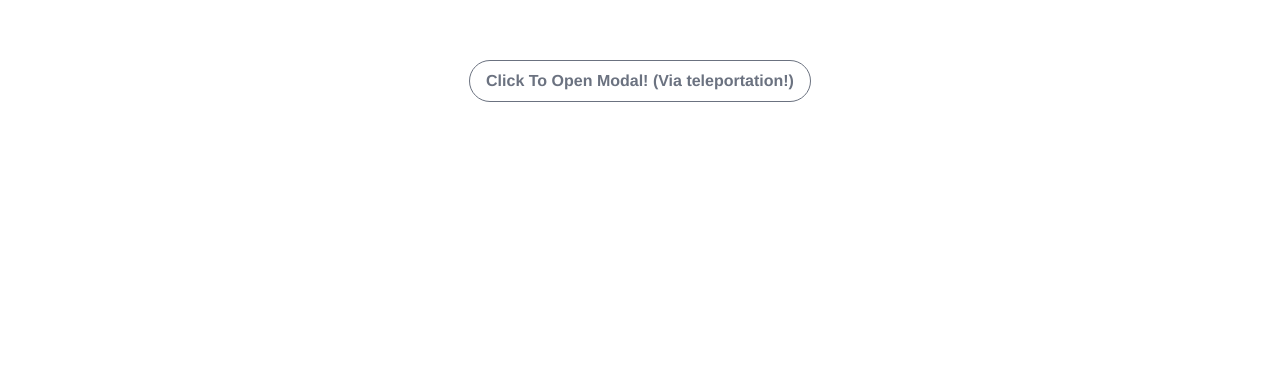
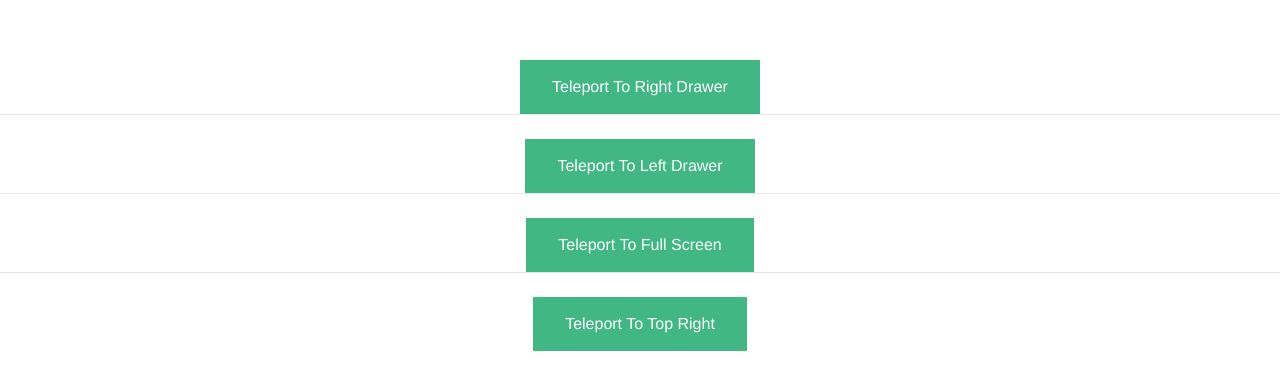
Before and after one commit to zhorton34/vue3-crashcourse, a Vue app: page / in a window 1280 px wide. Shown: the top 390 px of the page. Built offline with nearby package versions, Linux system fonts and the light colour scheme.

Commit message:
Updated and simplified lesson

```diff
--- a/index.html
+++ b/index.html
@@ -4,6 +4,33 @@
   <meta charset="UTF-8">
   <link rel="icon" href="/favicon.ico" />
   <link href="https://unpkg.com/tailwindcss@^1.0/dist/tailwind.min.css" rel="stylesheet">
+  <style>
+    .modal {
+      width: auto;
+      z-index:100;
+      padding: 10px;
+      min-height:100%;
+      position:absolute;
+    }
+
+    .modal .close-btn {
+      position:absolute;
+      top:90%;
+      bottom:10px;
+      padding: 10%
+    }
+
+    button {
+      background-color: #41B883; /* Green */
+      border: none;
+      color: white;
+      padding: 15px 32px;
+      text-align: center;
+      text-decoration: none;
+      display: inline-block;
+      font-size: 16px;
+    }
+  </style>
 
   <meta name="viewport" content="width=device-width, initial-scale=1.0">
   <title>Vite App</title>
--- a/src/App.vue
+++ b/src/App.vue
@@ -1,7 +1,19 @@
 <template>
-  <ClickToTeleport to="top.right">
-      Content
-  </ClickToTeleport>
+    <ClickToTeleport to="right" label="Teleport To Right Drawer">
+        Right Drawer Content
+    </ClickToTeleport>
+    <hr><br>
+    <ClickToTeleport to="left" label="Teleport To Left Drawer">
+        Left Drawer Content
+    </ClickToTeleport>
+    <hr><br>
+    <ClickToTeleport to="full" label="Teleport To Full Screen">
+        Full Screen Modal Content
+    </ClickToTeleport>
+    <hr><br>
+    <ClickToTeleport to="top.right" label="Teleport To Top Right">
+        Top Right Content
+    </ClickToTeleport>
 </template>
 
 <script>
--- a/src/components/ClickToTeleport.vue
+++ b/src/components/ClickToTeleport.vue
@@ -1,14 +1,14 @@
 <template>
-    <button @click="open = true" :class="classes.btn">
-        Click To Open Modal! (Via teleportation!)
+    <button @click="open = true">
+        {{ label }}
     </button>
 
-    <teleport to="#portal">
+    <teleport to="body">
         <div v-if="open" :style="portal[to]">
             <div class="modal">
                 <slot></slot>
-                <div class="modal close-btn">
-                    <button @click="open = false" :class="classes.btn">
+                <div class="absolute bottom-0">
+                    <button @click="open = false">
                         Close
                     </button>
                 </div>
@@ -18,14 +18,7 @@
 </template>
 
 <script>
-    export default {
-        name: 'ClickToTeleport',
-        props: ['to'],
-
-        data: () => ({
-            open: false,
-
-            portal: {
+    const portal = {
         full: {
             position: "fixed",
                 top: 0,
@@ -65,28 +58,24 @@
                 left: "75vw",
                 right: 0,
         }
+    };
+
+    export default {
+        name: 'ClickToTeleport',
+        props: {
+            label: {
+                default: 'Click To Open Modal! (Via teleportation!)'
             },
-            classes: {
-                btn: 'modal-open bg-transparent border border-gray-500 hover:border-indigo-500 text-gray-500 hover:text-indigo-500 font-bold py-2 px-4 rounded-full'
+            to: {
+                default: 'full',
+                validator: to => Object.keys(portal).includes(to)
             }
+        },
+
+        data: () => ({
+            open: false,
+            portal,
+
         })
     }
 </script>
-
-
-<style>
-    .modal {
-        width: auto;
-        z-index:100;
-        padding: 10px;
-        min-height:100%;
-        position:absolute;
-    }
-
-    .modal .close-btn {
-        position:absolute;
-        top:90%;
-        bottom:10;
-        padding: 10%
-    }
-</style>
```
Lines whose indentation alone changed are shown as unchanged.
